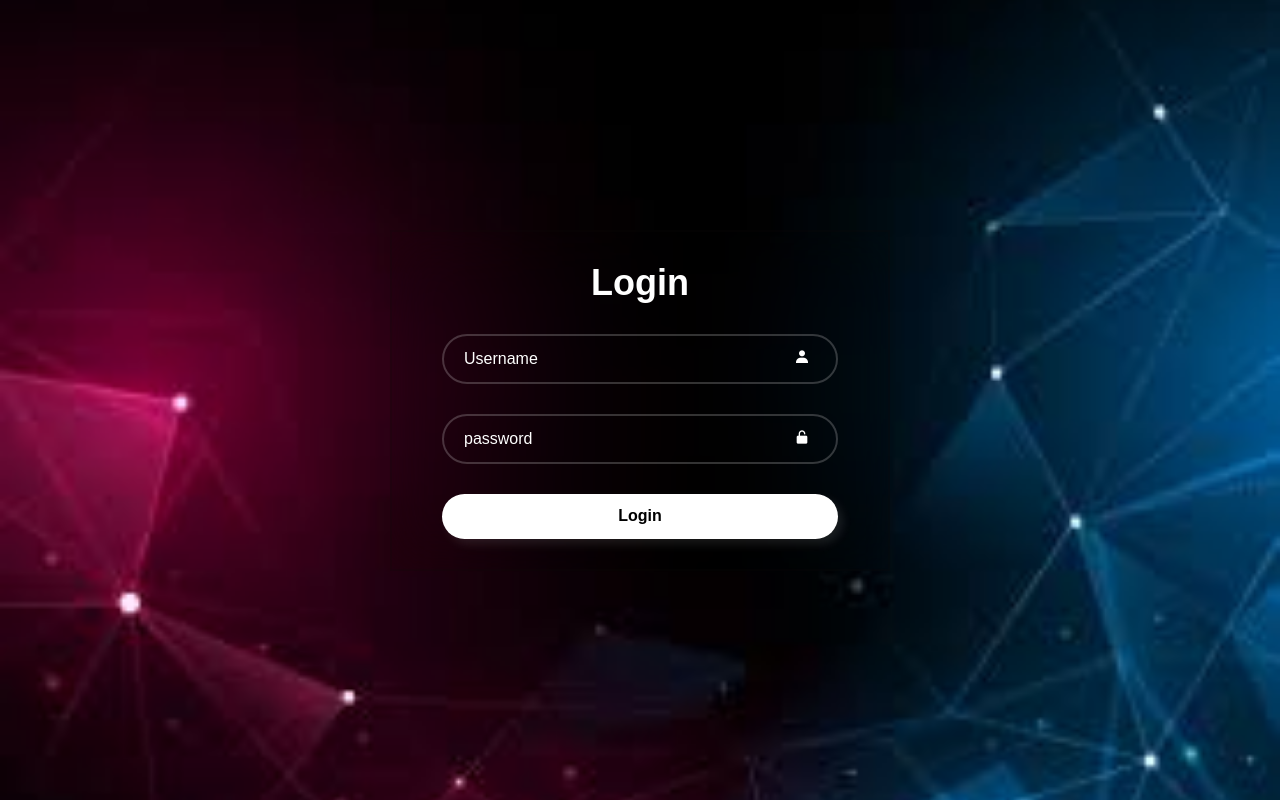
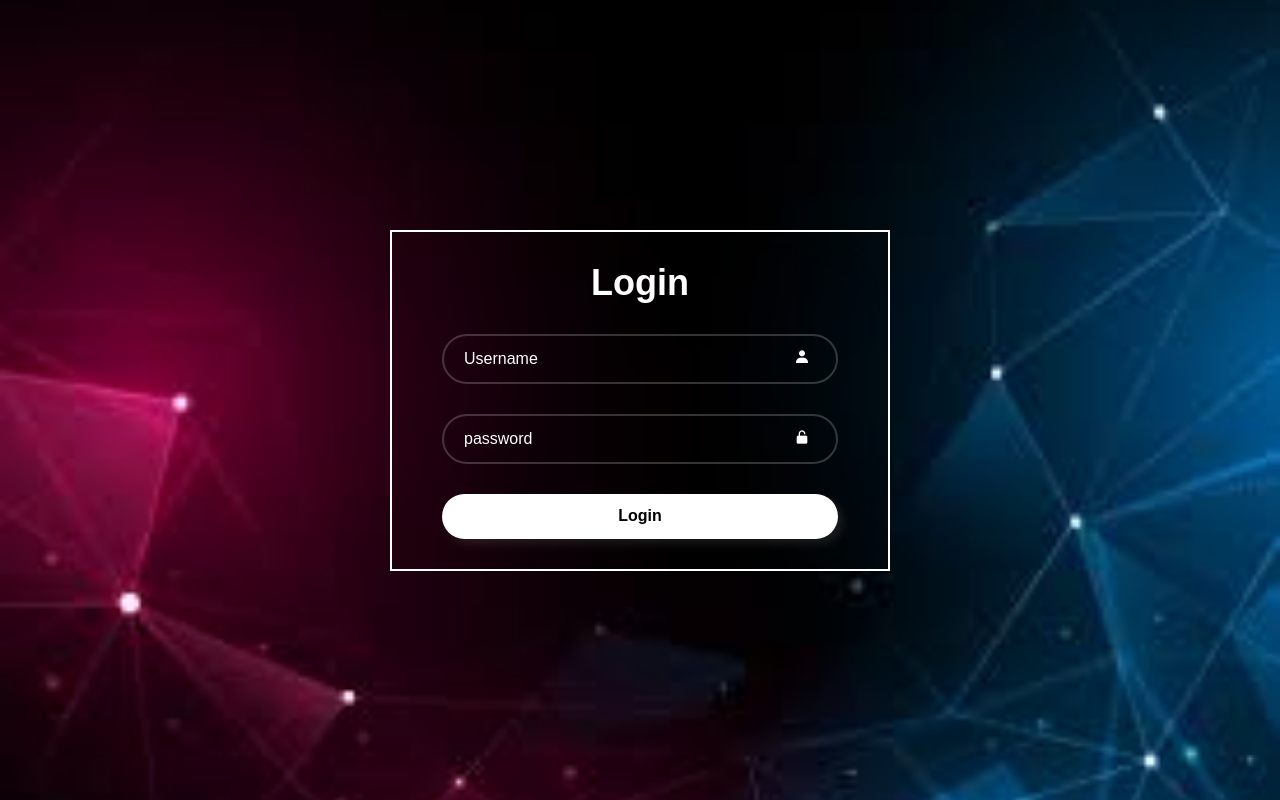
Before and after one commit to sasipriyakss/login, a plain HTML site: page index.html in a window 1280 px wide. Drawn offline with nearby package versions, Linux system fonts and the light colour scheme.

Commit message:
modified

```diff
--- a/style.css
+++ b/style.css
@@ -18,7 +18,7 @@ body{
 .wrapper{
 width: 500px;
 background-color: transparent;
-border: 2px solid rgba(17, 13, 13, 0.2);
+border: 2px solid white;
 backdrop-filter: blur(30px);
 color:white;
 padding:30px 50px;
```
